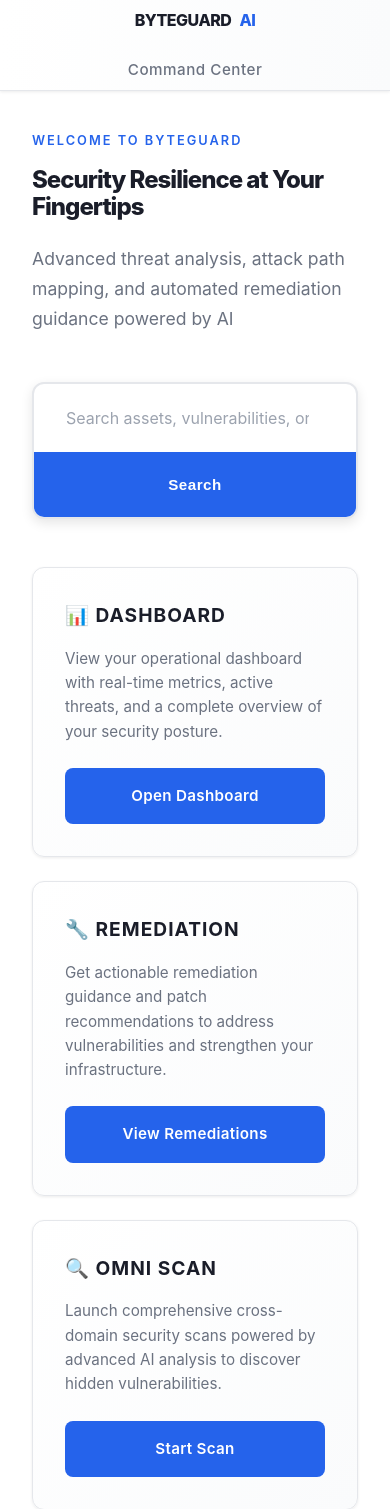
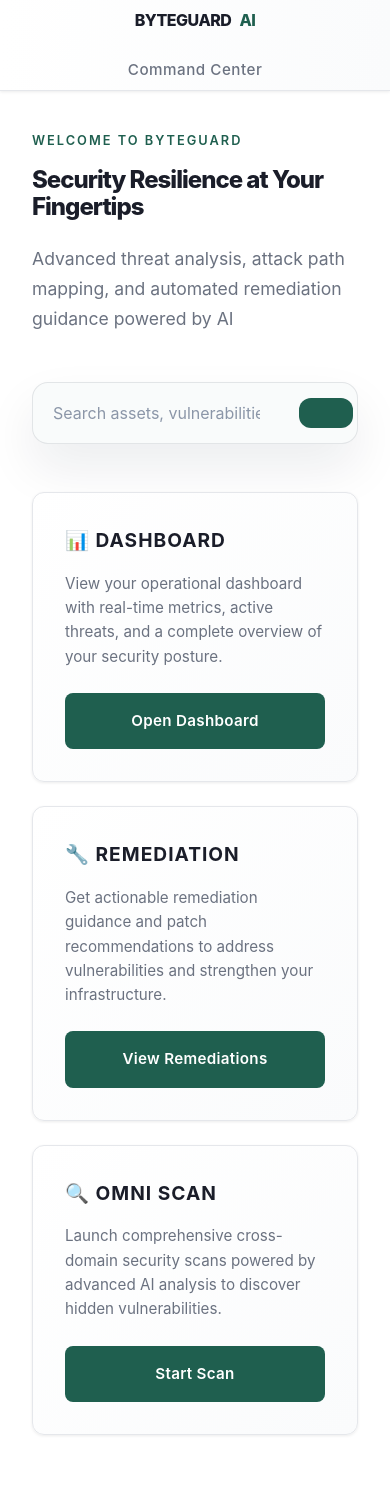
Before and after one commit to Peter-Kintu/bytgaurd, a Django app: template ByteGuard_ai/templates/ByteGuard_ai/home.html in a window 390 px wide. Shown: the top 1509 px of the page. Run offline with Django 5.2, Linux system fonts and the light colour scheme; the template is opened without the code that fills it, so the values that code supplies are empty.

```diff
--- a/ByteGuard_ai/static/ByteGuard_ai/styles.css
+++ b/ByteGuard_ai/static/ByteGuard_ai/styles.css
@@ -21,10 +21,10 @@
     --text-tertiary: #9ca3af;
 
     /* Brand & Accent Colors */
-    --brand: #2563eb;
-    --brand-dark: #1e40af;
-    --brand-glow: rgba(37, 99, 235, 0.1);
-    --accent: #0891b2;
+    --brand: #1f5f4f;
+    --brand-dark: #163f33;
+    --brand-glow: rgba(31, 95, 79, 0.14);
+    --accent: #2e8d70;
 
     /* Status Colors */
     --critical: #dc2626;
@@ -282,31 +282,33 @@ body {
     width: 100%;
     max-width: 720px;
     margin: var(--spacing-lg) auto;
-    background: var(--bg-main);
-    border: 2px solid var(--border);
-    border-radius: var(--radius-lg);
+    background: #f9fbfb;
+    border: 1px solid rgba(20, 36, 51, 0.1);
+    border-radius: var(--radius-xl);
     overflow: hidden;
-    box-shadow: var(--shadow-md);
-    transition: border-color var(--transition-base);
+    box-shadow: 0 24px 50px rgba(15, 25, 45, 0.08);
+    transition: border-color var(--transition-base), box-shadow var(--transition-base), transform var(--transition-base);
 }
 
 .search-panel:focus-within {
-    border-color: var(--brand);
-    box-shadow: var(--shadow-lg);
+    border-color: rgba(52, 148, 103, 0.45);
+    box-shadow: 0 28px 60px rgba(52, 148, 103, 0.12);
+    transform: translateY(-1px);
 }
 
 .search-panel input {
     flex: 1;
+    min-width: 0;
     background: transparent;
     border: none;
-    padding: var(--spacing-lg) var(--spacing-xl);
+    padding: 1.1rem 1.4rem;
     font-size: 1rem;
     color: var(--text-primary);
     font-family: var(--font-sans);
 }
 
 .search-panel input::placeholder {
-    color: var(--text-tertiary);
+    color: #8b96a8;
 }
 
 .search-panel input:focus {
@@ -315,25 +317,36 @@ body {
 
 .search-panel button {
     background: var(--brand);
-    color: white;
+    color: #ffffff;
     border: none;
-    padding: var(--spacing-lg) var(--spacing-xl);
-    font-weight: 600;
-    font-size: 0.95rem;
+    padding: 1.1rem 1.6rem;
+    font-weight: 700;
+    font-size: 1rem;
     cursor: pointer;
-    letter-spacing: 0.5px;
-    transition: background-color var(--transition-fast);
+    letter-spacing: 0.75px;
+    transition: transform var(--transition-fast), box-shadow var(--transition-fast), filter var(--transition-fast);
     white-space: nowrap;
+    box-shadow: 0 14px 30px rgba(31, 95, 79, 0.18);
+    display: inline-flex;
+    align-items: center;
+    justify-content: center;
+    gap: 0.5rem;
+}
+
+.search-panel button .search-icon {
+    display: none;
 }
 
 .search-panel button:hover {
-    background: #2563eb;
+    background: var(--brand-dark);
+    transform: translateY(-1px);
 }
 
 .search-panel button:active {
-    background: #1e40af;
+    filter: brightness(0.95);
     transform: scale(0.98);
 }
+
 
 .form-group {
     margin-bottom: var(--spacing-lg);
@@ -532,7 +545,7 @@ body {
 .button-action:hover,
 .btn:hover,
 .btn-primary:hover {
-    background: #2563eb;
+    background: var(--brand-dark);
     transform: translateY(-2px);
     box-shadow: var(--shadow-md);
 }
@@ -790,11 +803,35 @@ body {
     }
 
     .search-panel {
-        flex-direction: column;
+        flex-direction: row;
+        align-items: center;
+        gap: 0.5rem;
+        padding: 0.25rem;
+        width: 100%;
+        max-width: 100%;
+    }
+
+    .search-panel input {
+        flex: 1;
+        min-width: 0;
+        padding: 1rem 1rem;
     }
 
     .search-panel button {
-        width: 100%;
+        width: 54px;
+        min-width: 54px;
+        padding: 0.95rem;
+        border-radius: var(--radius-lg);
+        box-shadow: none;
+    }
+
+    .search-panel .search-label {
+        display: none;
+    }
+
+    .search-panel .search-icon {
+        display: inline-block;
+        font-size: 1.05rem;
     }
 
     .attach-panel {
--- a/ByteGuard_ai/templates/ByteGuard_ai/home.html
+++ b/ByteGuard_ai/templates/ByteGuard_ai/home.html
@@ -10,7 +10,10 @@
 
     <form class="search-panel" action="{% url 'dashboard' %}" method="get">
         <input type="search" name="q" placeholder="Search assets, vulnerabilities, or incidents..." autocomplete="off" />
-        <button type="submit">Search</button>
+        <button type="submit" aria-label="Search">
+            <span class="search-label">Search</span>
+            <span class="search-icon">🔍</span>
+        </button>
     </form>
 
     <div class="action-grid">
```
Also changed, not shown: ByteGuard_ai/views.py (+8 -2 lines).
